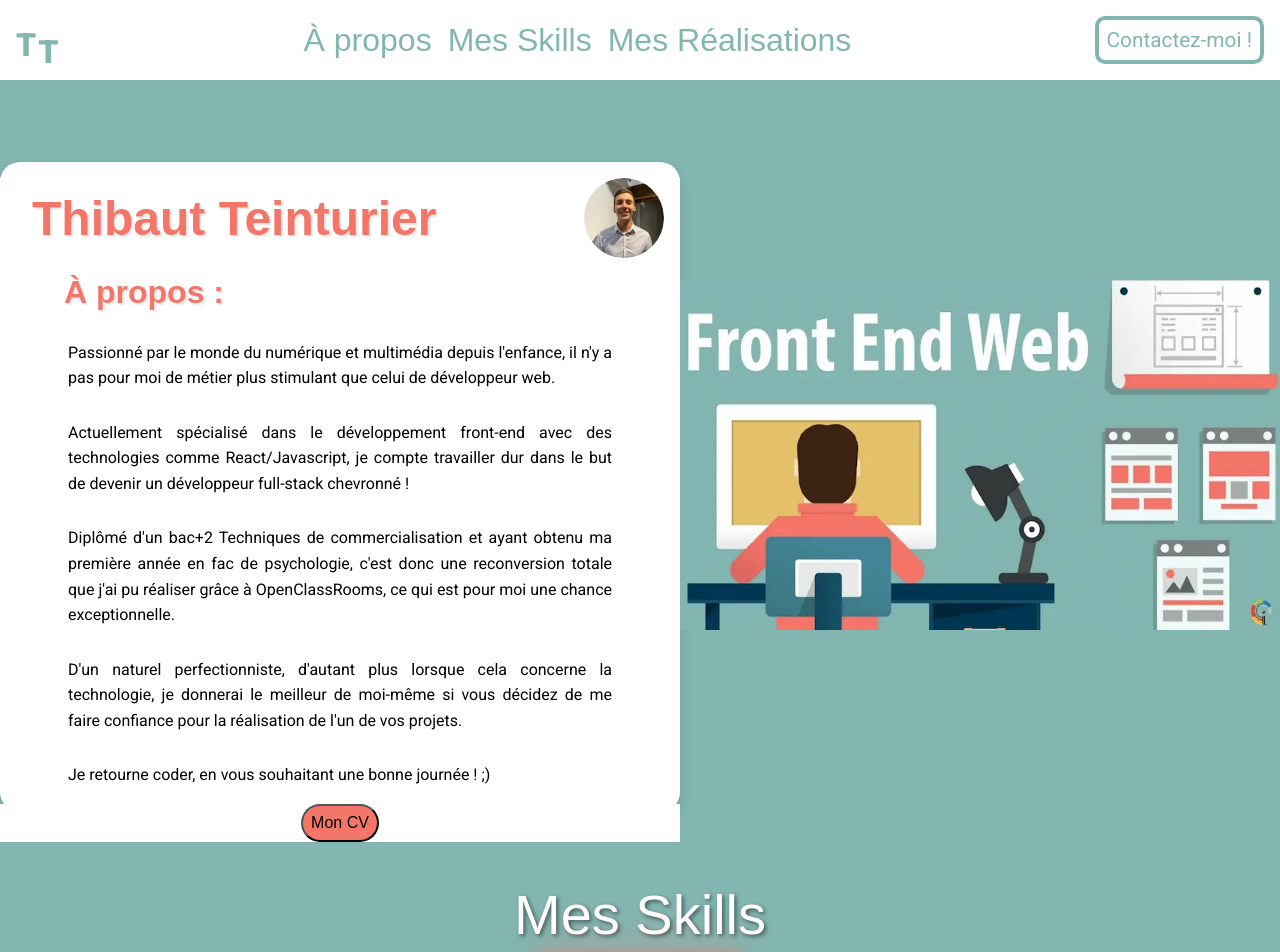
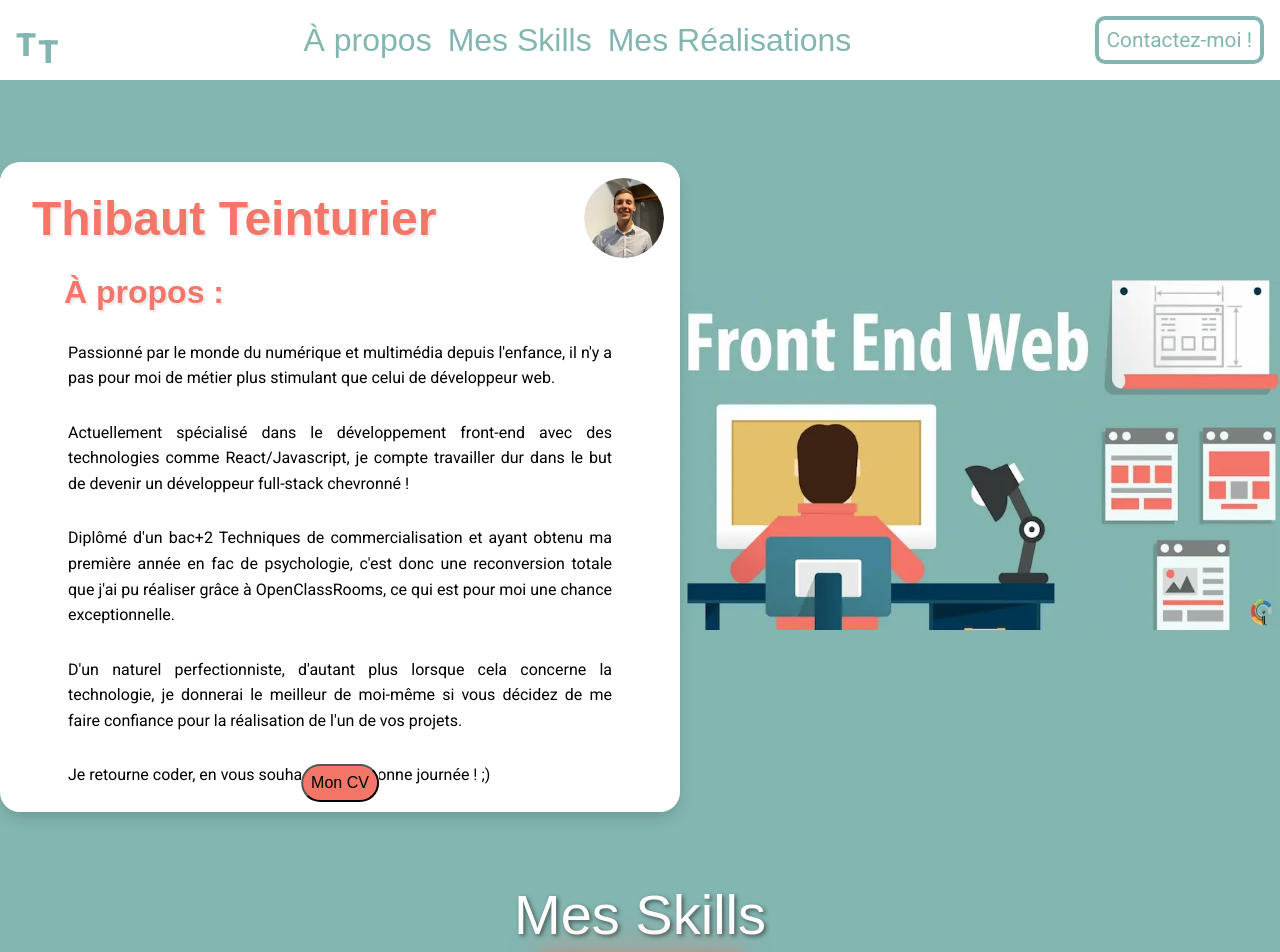
Before and after one commit to Thibaut18/Portfolio, a React (Create React App) app: page /homepage in a window 1280 px wide. Shown: the top 952 px of the page. Built offline with nearby package versions, Linux system fonts and the light colour scheme; a web font is replaced by a local one.

Commit message:
refix cv btn

```diff
--- a/public/index.html
+++ b/public/index.html
@@ -9,7 +9,7 @@
 			href="https://fonts.googleapis.com/css2?family=Agbalumo&family=Indie+Flower&family=PT+Serif:wght@700&family=Roboto:ital,wght@0,100;0,300;0,400;0,500;0,700;0,900;1,100;1,300;1,400;1,500;1,700;1,900&family=Shrikhand&display=swap"
 			rel="stylesheet"
 		/>
-		<title>Portfolio - Teinturier Thibaut</title>
+		<title>Portefolio - Teinturier Thibaut</title>
 		<meta
 			name="description"
 			content="Site Web-Portefolio d'un développeur front-end junior passionné par ce nouveau monde qui s'offre à lui !"
--- a/src/styles/Sass/About.scss
+++ b/src/styles/Sass/About.scss
@@ -42,6 +42,7 @@
 			0 8px 16px -1px rgba(0, 0, 0, 0.1),
 			0 4px 8px -1px rgba(0, 0, 0, 0.06);
 		margin-top: 4rem;
+		position: relative;
 		@include breakpoint(s-mobile) {
 			height: 1200px;
 			width: 90%;
@@ -133,16 +134,12 @@
 			font-size: 1.5rem;
 		}
 		.cv-btn-link {
-			display: flex;
-			justify-content: center;
 			text-decoration: none;
 			color: black;
-			@include breakpoint(c-portable) {
-				margin-top: 2rem;
-			}
-			@include breakpoint(i-12) {
-				margin-top: 1.5rem;
-			}
+			position: absolute;
+			bottom: 10px;
+			left: 50%;
+			transform: translateX(-50%);
 		}
 		.cv-btn {
 			background-color: rgb(243, 118, 105);
```
